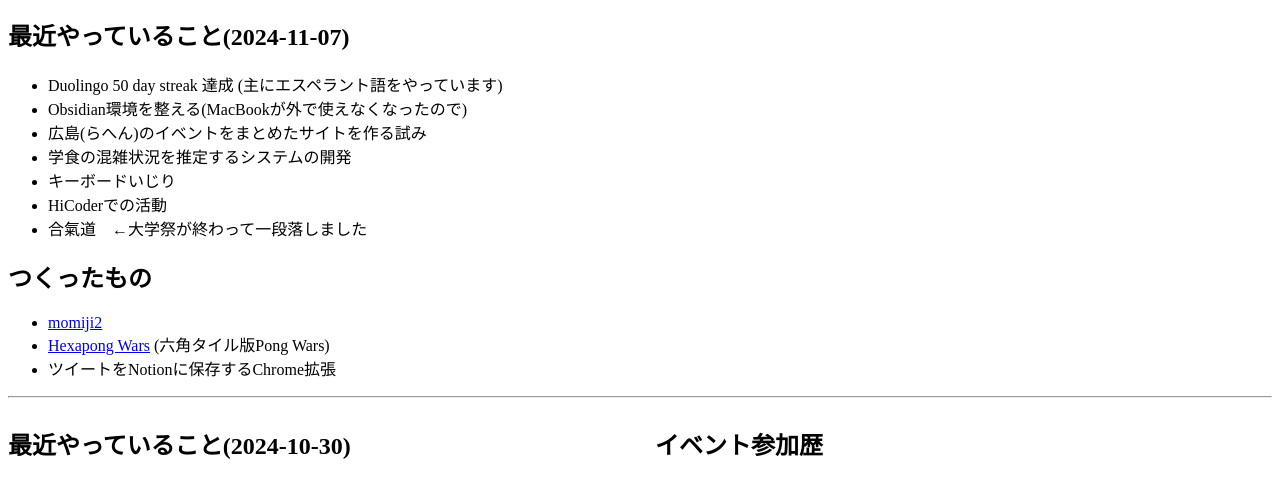
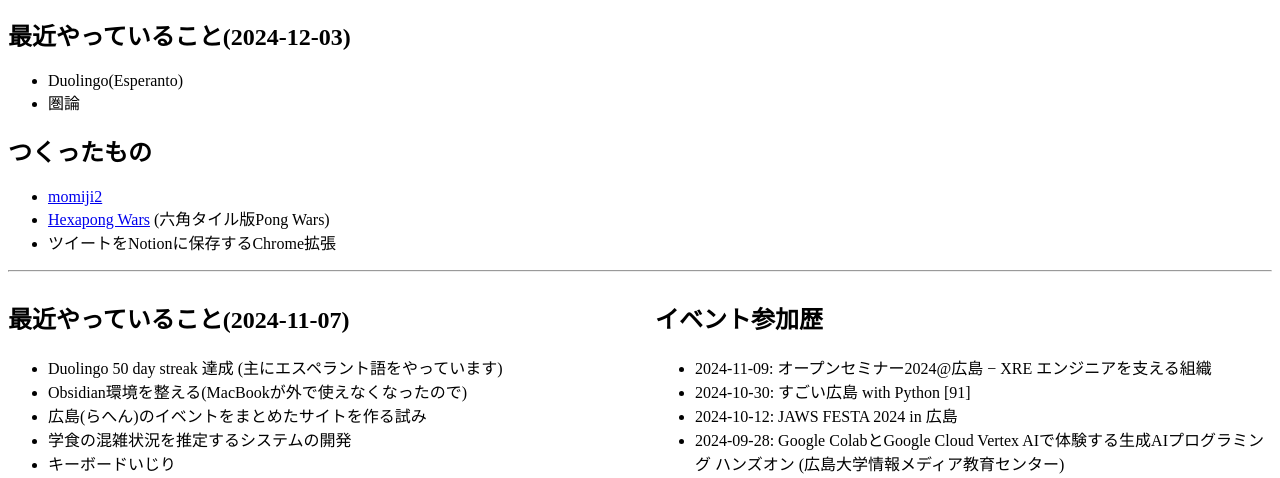
Before and after one commit to swawa-yu/swawa.dev, a plain HTML site: page index.html in a window 1280 px wide. Shown: the part 267-745 px from the top of the page. Drawn offline with Linux system fonts and the light colour scheme.

Commit message:
2024-12-03 更新

```diff
--- a/index.html
+++ b/index.html
@@ -46,15 +46,10 @@
         </div>
     </div>
 
-    <h2>最近やっていること(2024-11-07)</h2>
+    <h2>最近やっていること(2024-12-03)</h2>
     <ul>
-        <li>Duolingo 50 day streak 達成 (主にエスペラント語をやっています)</li>
-        <li>Obsidian環境を整える(MacBookが外で使えなくなったので)</li>
-        <li>広島(らへん)のイベントをまとめたサイトを作る試み</li>
-        <li>学食の混雑状況を推定するシステムの開発</li>
-        <li>キーボードいじり</li>
-        <li>HiCoderでの活動</li>
-        <li>合氣道　←大学祭が終わって一段落しました</li>
+        <li>Duolingo(Esperanto)</li>
+        <li>圏論</li>
     </ul>
 
     <h2>つくったもの</h2>
@@ -72,6 +67,16 @@
     <hr>
     <div style="display:grid;grid-template-columns: 1fr 1fr; gap:30px;">
         <div>
+            <h2>最近やっていること(2024-11-07)</h2>
+            <ul>
+                <li>Duolingo 50 day streak 達成 (主にエスペラント語をやっています)</li>
+                <li>Obsidian環境を整える(MacBookが外で使えなくなったので)</li>
+                <li>広島(らへん)のイベントをまとめたサイトを作る試み</li>
+                <li>学食の混雑状況を推定するシステムの開発</li>
+                <li>キーボードいじり</li>
+                <li>HiCoderでの活動</li>
+                <li>合氣道　←大学祭が終わって一段落しました</li>
+            </ul>
             <h2>最近やっていること(2024-10-30)</h2>
             <ul>
                 <li>しずかなインターネットに登録(10/14) & 執筆</li>
```
